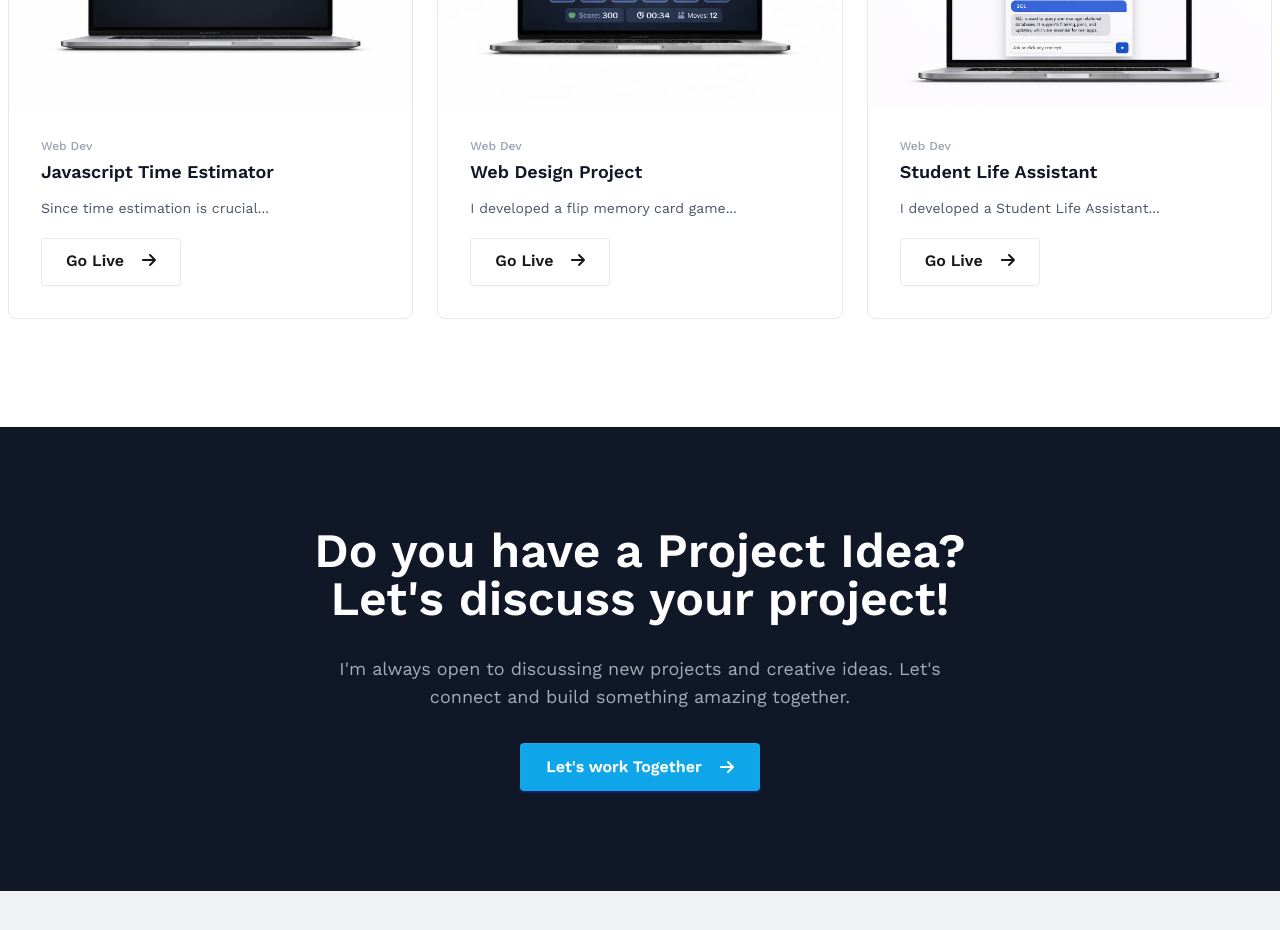
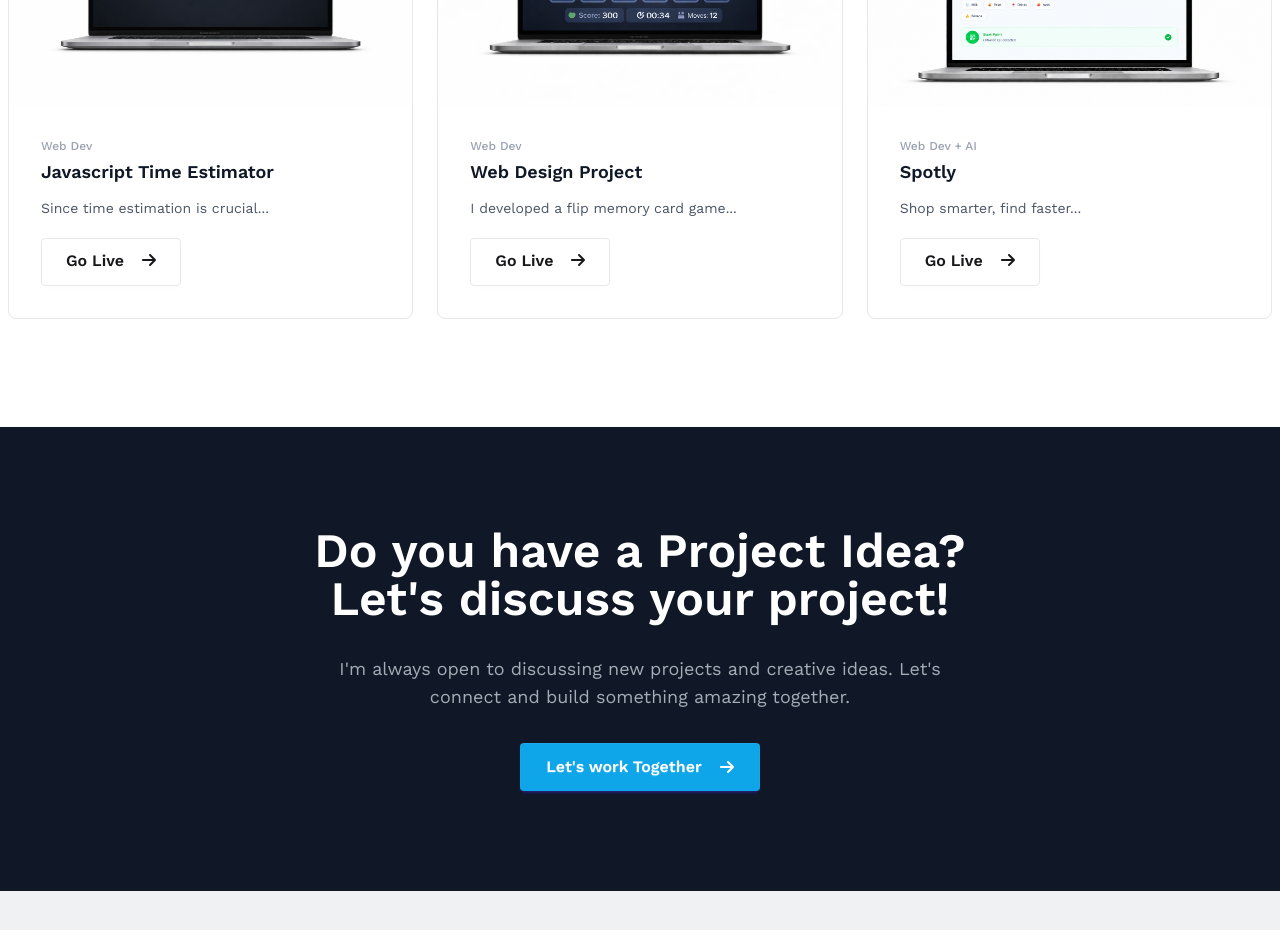
Before and after one commit to Yassine-Elamri34/Portfolio-Yassine, a React (Vite) app: page /#/ in a window 1280 px wide. Shown: the part 2820-3750 px from the top of the page. Built offline with nearby package versions, Linux system fonts and the light colour scheme.

Commit message:
new project

```diff
--- a/src/components/portfolio/Portfolio.jsx
+++ b/src/components/portfolio/Portfolio.jsx
@@ -60,10 +60,10 @@ const projectData = [
     id: 4,
     slug: "",
     image: card60,
-    category: "Web Dev",
-    title: "Student Life Assistant",
-    description: "I developed a Student Life Assistant...",
-    link: "https://yassine-elamri34.github.io/studentLifeAssistant-Project/",
+    category: "Web Dev + AI",
+    title: "Spotly",
+    description: "Shop smarter, find faster...",
+    link: "https://spotly-zmfm.onrender.com/",
   },
 ];
 const Portfolio = () => {
```
Also changed, not shown: src/assets/images/portfolio-images/card-60.png, src/assets/images/portfolio-images/card-65.png (added).
